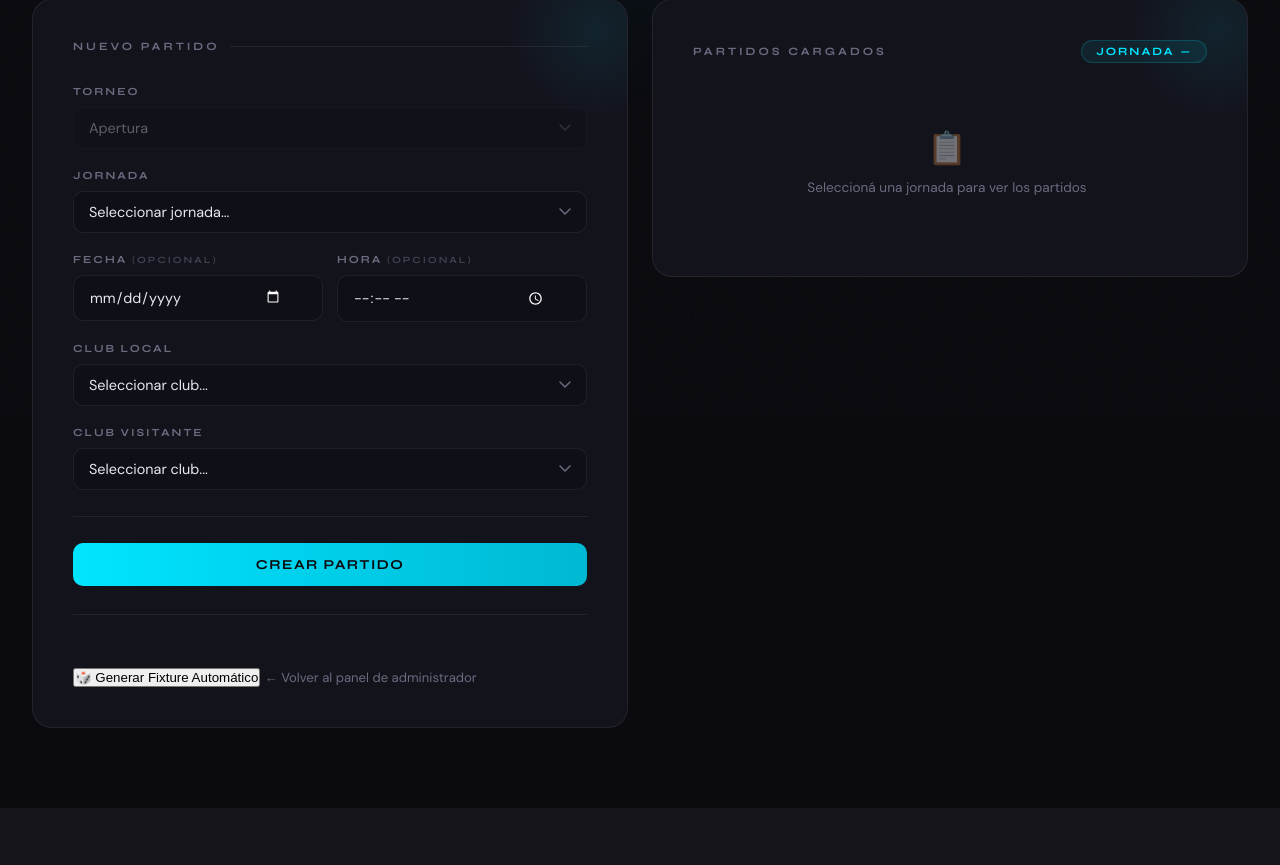
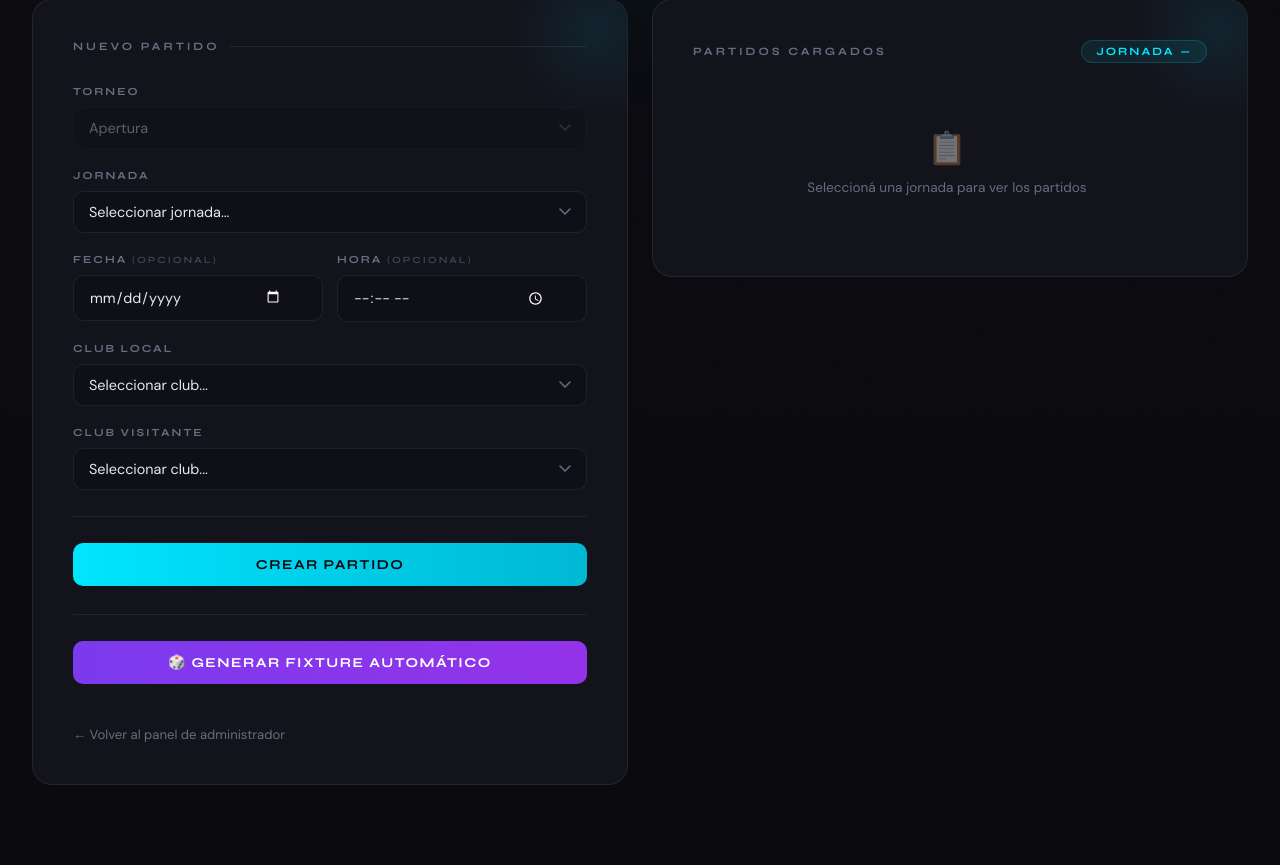
Before and after one commit to suarezcaffdeveloper/LIF, a Python web app: template app/templates/plantillasAdmin/cargar_fixture_inferiores.html in a window 1280 px wide. Shown: the part 385-1250 px from the top of the page. Before the commit the page ends 1113 px from the top, so only its background shows below. Run offline with Jinja, Linux system fonts and the light colour scheme; the template is opened without the code that fills it, so the values that code supplies are empty.

Commit message:
Mejoro esteticamente el boton de generar fixture automatico para categorias inferiores

```diff
--- a/app/templates/plantillasAdmin/cargar_fixture_inferiores.html
+++ b/app/templates/plantillasAdmin/cargar_fixture_inferiores.html
@@ -366,6 +366,26 @@
       background: rgba(255,82,82,.12); color: #ff5252;
       border: 1px solid rgba(255,82,82,.25);
     }
+    /* ── AUTO-FIXTURE BUTTON ── */
+    .btn-auto {
+      display: inline-flex; align-items: center; gap: 10px;
+      width: 100%; padding: 13px;
+      background: linear-gradient(90deg, var(--accent2), #9333ea);
+      border: none; border-radius: 10px;
+      color: #fff;
+      font-family: 'Syne', sans-serif;
+      font-size: 0.85rem; font-weight: 700;
+      letter-spacing: 1.5px; text-transform: uppercase;
+      cursor: pointer;
+      transition: opacity .25s, transform .2s, box-shadow .25s;
+      justify-content: center;
+      margin-bottom: 14px;
+    }
+    .btn-auto:hover {
+      opacity: .88; transform: translateY(-2px);
+      box-shadow: 0 10px 30px rgba(124,58,237,.35);
+    }
+    .btn-auto:active { transform: translateY(0); }
 
     /* ── ANIMATION ── */
     @keyframes fadeUp {
```
